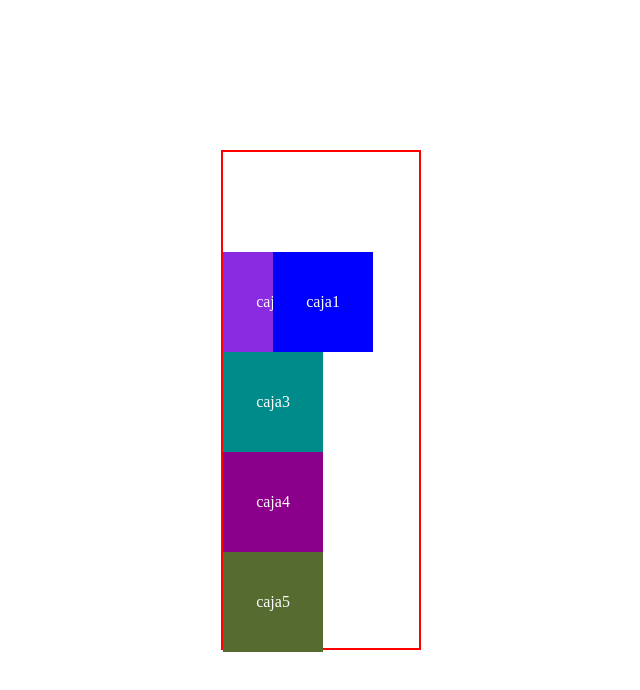
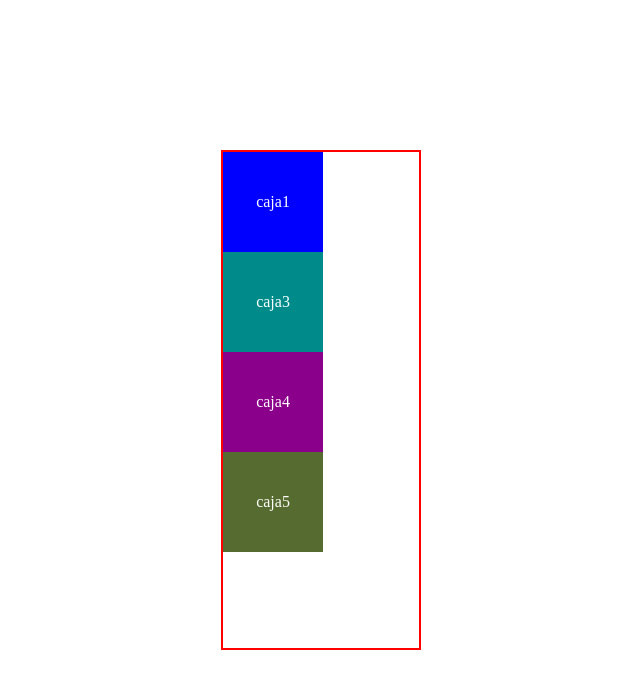
Before and after one commit to kevindandrew/Funval-G5, a plain HTML site: page dia-4/index.html in a window 1280 px wide. Shown: the whole page, without its empty margins (319-959 px from the left). Drawn offline with Linux system fonts and the light colour scheme.

Commit message:
cambiar posición de .caja1 a absoluta y eliminar propiedades de posición relativa

```diff
--- a/dia-4/styles.css
+++ b/dia-4/styles.css
@@ -26,9 +26,7 @@ body {
 }
 .caja1 {
   background-color: blue;
-  position: relative;
-  top: 100px;
-  left: 50px;
+  position: absolute;
 }
 .caja2 {
   background-color: blueviolet;
```
